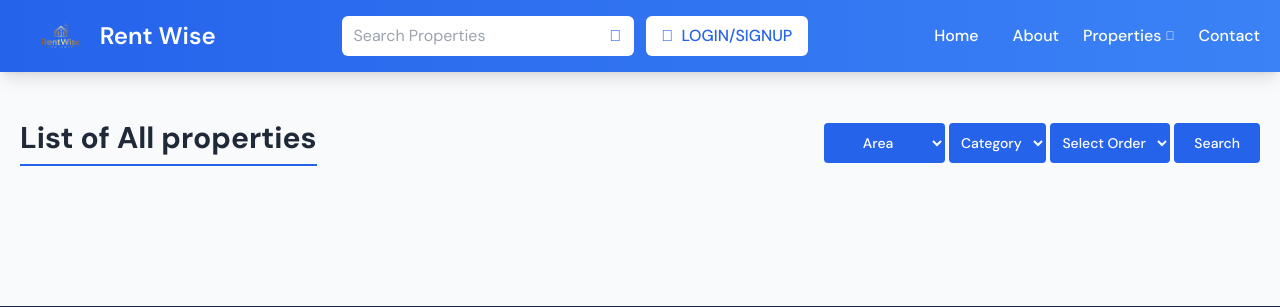
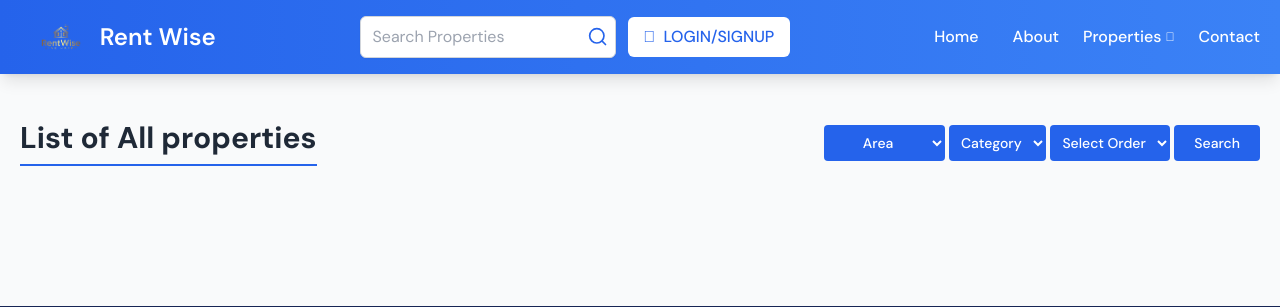
Before and after one commit to Anim36/RentWise_project, a Django app: page /properties/category/1 in a window 1280 px wide. Shown: the top 307 px of the page. Run offline with Django 5.2, Linux system fonts and the light colour scheme; data comes from the database, SQL or seed files in the repository; both versions use the stored data as it was after the commit; style sheets or scripts are compiled from the project's sources; some libraries are stand-ins or nearby versions.

Commit message:
new commit

```diff
--- a/templates/base.html
+++ b/templates/base.html
@@ -53,14 +53,26 @@
     <!-- Right Section -->
     <div class="flex items-center space-x-3">
       <!-- Search -->
-      <form action="/properties/?search={{ request.GET.search }}" method="GET" class="hidden lg:flex relative">
-        <input type="text" name="search" id="search" placeholder="Search Properties"
-               class="px-3 py-2 rounded-l-md outline-none w-64 text-gray-700 focus:ring-2 focus:ring-blue-300"/>
-        <button type="submit"
-                class="bg-white text-blue-600 rounded-r-md px-3 py-2 hover:bg-gray-100 transition">
-          <i class="fas fa-search"></i>
-        </button>
-      </form>
+      <form action="/properties/?search={{ request.GET.search }}" method="GET"
+      class="hidden lg:flex relative w-64">
+
+  <input type="text" name="search" id="search"
+         placeholder="Search Properties"
+         class="pl-3 pr-10 py-2 w-full rounded-md outline-none text-gray-700
+                focus:ring-2 focus:ring-blue-400 border border-gray-300 shadow-sm">
+
+  <!-- 🔍 Icon on the right -->
+  <button type="submit"
+          class="absolute right-2 top-1/2 -translate-y-1/2 text-blue-600 hover:text-blue-800">
+    <svg xmlns="http://www.w3.org/2000/svg"
+         class="w-5 h-5"
+         fill="none" viewBox="0 0 24 24" stroke="currentColor">
+      <path stroke-linecap="round" stroke-linejoin="round" stroke-width="2"
+            d="M21 21l-4.35-4.35m0 0A7.5 7.5 0 104.5 4.5a7.5 7.5 0 0012.15 12.15z" />
+    </svg>
+  </button>
+</form>
+
 
       <!-- Auth Buttons -->
       {% if not request.user.is_authenticated %}
--- a/templates/properties.html
+++ b/templates/properties.html
@@ -34,7 +34,7 @@
       <!--<input type="subject" class="border border-gray-400 px-3 py-2 rounded outline-none focus:border focus:border-[#2563EB] w-full sm:w-auto" id="search" name="search" placeholder="Search Properties" />-->
 
       <div class="flex sm:block justify-end gap-2 mt-2 sm:mt-0">
-        <select class="text-white bg-[#2563EB] hover:bg-[#1E40AF] focus:outline-none font-medium rounded text-sm px-2 py-2.5 text-center inline-flex items-center" name="order" id="order">
+        <select class="text-white bg-[#2563EB] hover:bg-[#1E40AF] focus:outline-none font-medium rounded text-sm px-2 py-2 text-center inline-flex items-center" name="order" id="order">
           <option class="bg-white text-black" value="">Area</option>
           <option class="bg-white text-black" value="asc">Barisal</option>
           <option class="bg-white text-black" value="desc">Chittagong</option>
@@ -46,7 +46,7 @@
           <option class="bg-white text-black" value="desc">Sylhet</option>
         </select>
         <!-- Sort By -->
-        <select class="text-white bg-[#2563EB] hover:bg-[#1E40AF] focus:outline-none font-medium rounded text-sm px-2 py-2.5 text-center inline-flex items-center" name="sort_by" id="order">
+        <select class="text-white bg-[#2563EB] hover:bg-[#1E40AF] focus:outline-none font-medium rounded text-sm px-2 py-2 text-center inline-flex items-center" name="sort_by" id="order">
           <option class="bg-white text-black" value="">Category</option>
           <option class="bg-white text-black" value="price">Family</option>
           <option class="bg-white text-black" value="rooms">Bachelor</option>
@@ -56,14 +56,14 @@
         </select>
 
         <!-- Sorting Order -->
-        <select class="text-white bg-[#2563EB] hover:bg-[#1E40AF] focus:outline-none font-medium rounded text-sm px-2 py-2.5 text-center inline-flex items-center" name="order" id="order">
+        <select class="text-white bg-[#2563EB] hover:bg-[#1E40AF] focus:outline-none font-medium rounded text-sm px-2 py-2 text-center inline-flex items-center" name="order" id="order">
           <option class="bg-white text-black" value="">Select Order</option>
           <option class="bg-white text-black" value="asc">High to Low</option>
           <option class="bg-white text-black" value="desc">Low to High</option>
         </select>
 
         <!-- Submit -->
-        <button type="submit" class="text-white bg-[#2563EB] hover:bg-[#1E40AF] focus:outline-none font-medium rounded text-sm px-5 py-2.5 text-center inline-flex items-center">Search</button>
+        <button type="submit" class="text-white bg-[#2563EB] hover:bg-[#1E40AF] focus:outline-none font-medium rounded text-sm px-5 py-2 text-center inline-flex items-center">Search</button>
       </div>
     </form>
   </div>
```
Also changed, not shown: templates/dashboard_base.html (+21 -12 lines), db.sqlite3.
